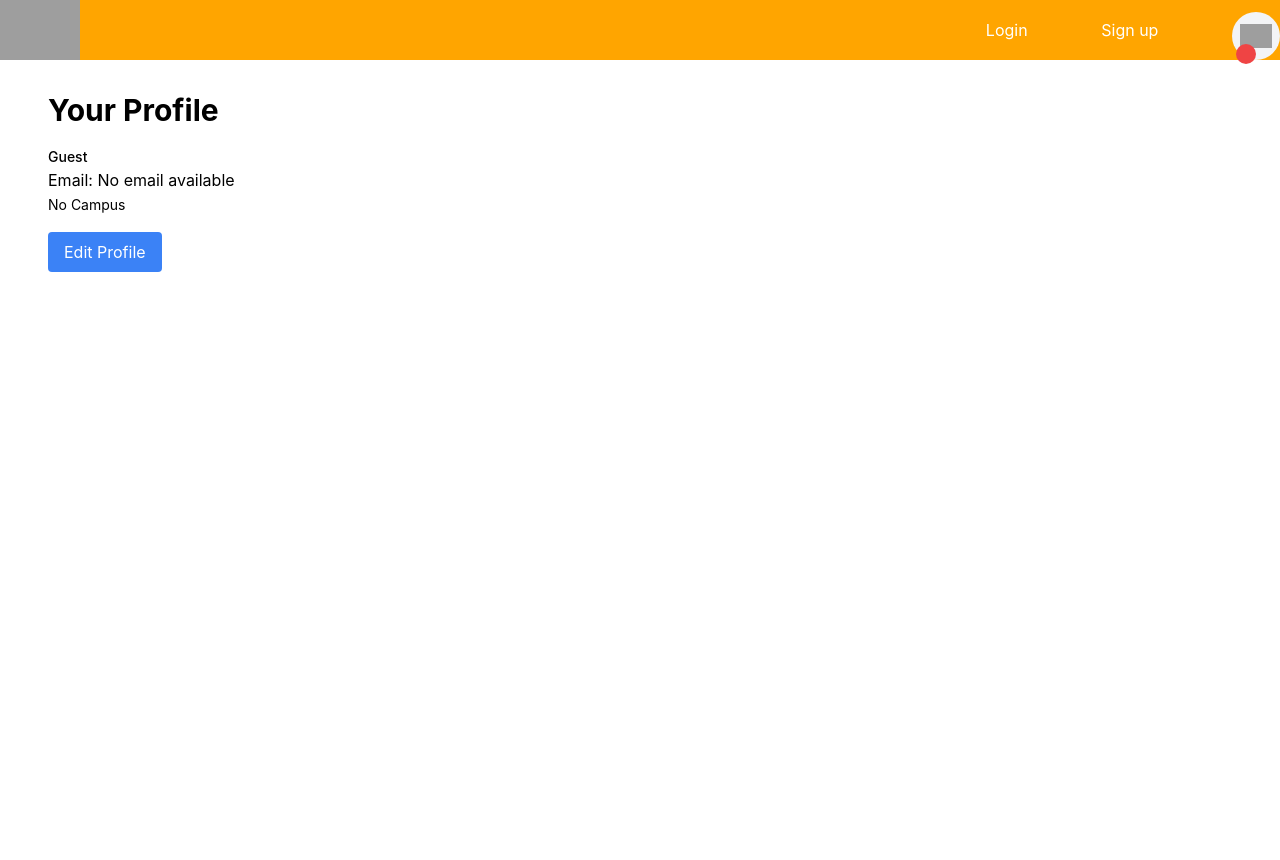
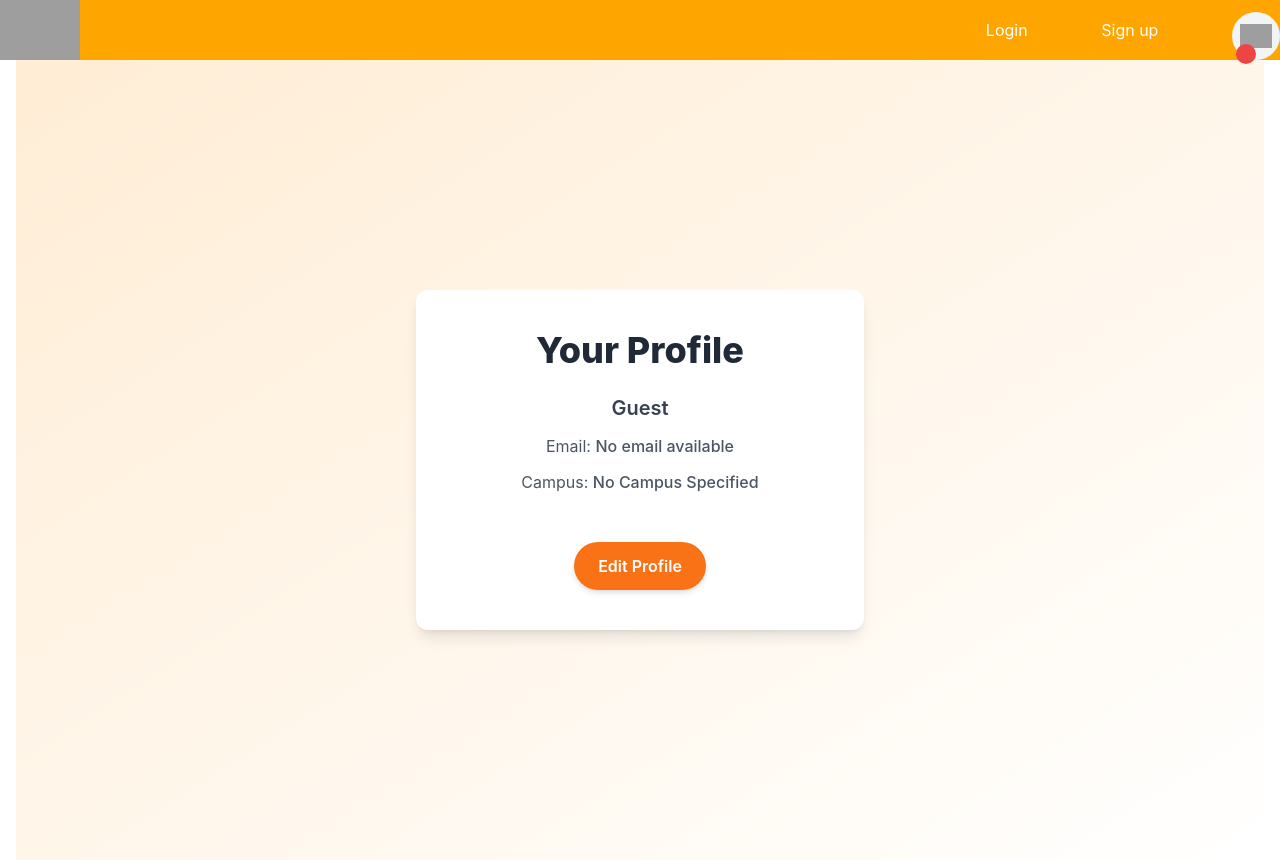
Before and after one commit to Visasquatch/my-campus-crib, a React (Create React App) app: page /profile in a window 1280 px wide. Before the commit the page ends 800 px from the top, so only its background shows below. Built offline with nearby package versions, Linux system fonts and the light colour scheme; no server answers; grey boxes are pictures that could not be loaded; what @azure/msal-react would draw is missing.

Commit message:
Updated profile page

```diff
--- a/package.json
+++ b/package.json
@@ -24,6 +24,7 @@
     "react-responsive-carousel": "^3.2.23",
     "react-router-dom": "^6.27.0",
     "react-scripts": "5.0.1",
+    "react-toastify": "^11.0.5",
     "web-vitals": "^2.1.4"
   },
   "scripts": {
--- a/src/pages/actualCart.jsx
+++ b/src/pages/actualCart.jsx
@@ -25,18 +25,20 @@ import '../components/header.css';
   }, []);
 
   return (
-    <div className="cartGeneral grid grid-cols-1 md:grid-cols-2 lg:grid-cols-3 gap-6">
+    <div className="cartGeneral grid grid-cols-1 md:grid-cols-2 lg:grid-cols-3 gap-6 bg-gradient-to-br from-orange-100 to-white-200">
       {loading ? (
         <p className="text-center col-span-full text-gray-500">Loading your booked hostels...</p>
       ) : myHostels.length > 0 ? (
         myHostels.map((hostel, index) => (
           <div key={index} className="bg-white p-5 rounded-xl shadow-sm">
-            <h2 className="text-2xl py-2 font-medium">{hostel.name}</h2>
+            <h2 className="text-2xl py-2 font-medium">
+              {hostel.name} <img
+              src="https://img.icons8.com/?size=100&id=20629&format=png&color=000000"
+              alt="cart"
+              className="w-8"
+            /></h2>
             <p className="text-gray-600 mb-2">{hostel.location}</p>
-            <p className="text-lg font-semibold">₦{hostel.price}</p>
-           {/* <button className="mt-4 w-full bg-orange-400 text-white py-2 rounded hover:bg-orange-500">
-              View Details
-            </button> */}
+          {/*  <p className="text-lg font-semibold">From ₦{hostel.price}</p> */}
           </div>
         ))
       ) : (
--- a/src/pages/hostels.jsx
+++ b/src/pages/hostels.jsx
@@ -76,7 +76,7 @@ export const hostels = [
     gender: "male",
     rating: 4,
     price: 190,
-    image: uillogo,
+    image: sanusi2,
     images: [ sanusi2, sanusi3, sanusi4,],
     description: "Nice male hostel",
     contact: "+234 704 634 2937",
--- a/src/pages/profile.jsx
+++ b/src/pages/profile.jsx
@@ -13,18 +13,26 @@ function Profile() {
   }, []);
 
   return (
-    <div className="p-8">
-      <h1 className="text-3xl font-bold mb-4">Your Profile</h1>
-
-      <span className="text-sm font-medium">
-        {user ? `${user.fName || user.given_name || user.name} ${user.lName || ''}` : 'Guest'}
-      </span>
-
-      <p>Email: {user ? user.email : 'No email available'}</p>
-
-      <span className="text-sm">{campus || 'No Campus'}</span><br/>
-
-      <button className="mt-4 px-4 py-2 bg-blue-500 text-white rounded">Edit Profile</button>
+    <div className="min-h-screen flex items-center justify-center bg-gradient-to-br from-orange-100 to-white-200 p-4 sm:p-8">
+      <div className="bg-white rounded-xl shadow-lg p-6 sm:p-8 md:p-10 w-full max-w-md transform transition-all duration-300 hover:scale-105 hover:shadow-2xl flex flex-col items-center text-center">
+        <h1 className="text-4xl font-extrabold text-gray-800 mb-6">Your Profile</h1>
+        <div className="space-y-3 mb-6 w-full">
+          <p className="text-xl font-semibold text-gray-700">
+            {user ? `${user.fName || user.given_name || user.name} ${user.lName || ''}` : 'Guest'}
+          </p>
+          <p className="text-md text-gray-600">
+            Email: <span className="font-medium">{user ? user.email : 'No email available'}</span>
+          </p>
+          <p className="text-md text-gray-600">
+            Campus: <span className="font-medium">{campus || 'No Campus Specified'}</span>
+          </p>
+        </div>
+        <button
+          className="mt-6 px-6 py-3 bg-orange-500 text-white font-semibold rounded-full shadow-md hover:bg-orange-600 focus:outline-none focus:ring-2 focus:ring-orange-400 focus:ring-opacity-75 transition duration-200 ease-in-out transform hover:-translate-y-1"
+        >
+          Edit Profile
+        </button>
+      </div>
     </div>
   );
 }
--- a/src/pages/signup.jsx
+++ b/src/pages/signup.jsx
@@ -137,8 +137,8 @@ const Signup = ({ onClose, onSignupSuccess }) => {
   value={campus}
   onChange={(e) => setCampus(e.target.value)}
     className="w-full border p-2 rounded">
-    <option value="University of Ilorin">University of Ilorin</option>
   <option value="University of Lagos">University of Lagos</option>
+  <option value="University of Ilorin">University of Ilorin</option>
   <option value="University of Ibadan">University of Ibadan</option>
   <option value="University of Abuja">University of Abuja</option>
   <option value="University of Benin">University of Benin</option>
```
Also changed, not shown: src/payment/payment.jsx (line endings or trailing spaces), 1 other file (tests, documents, lock files or other folders).
